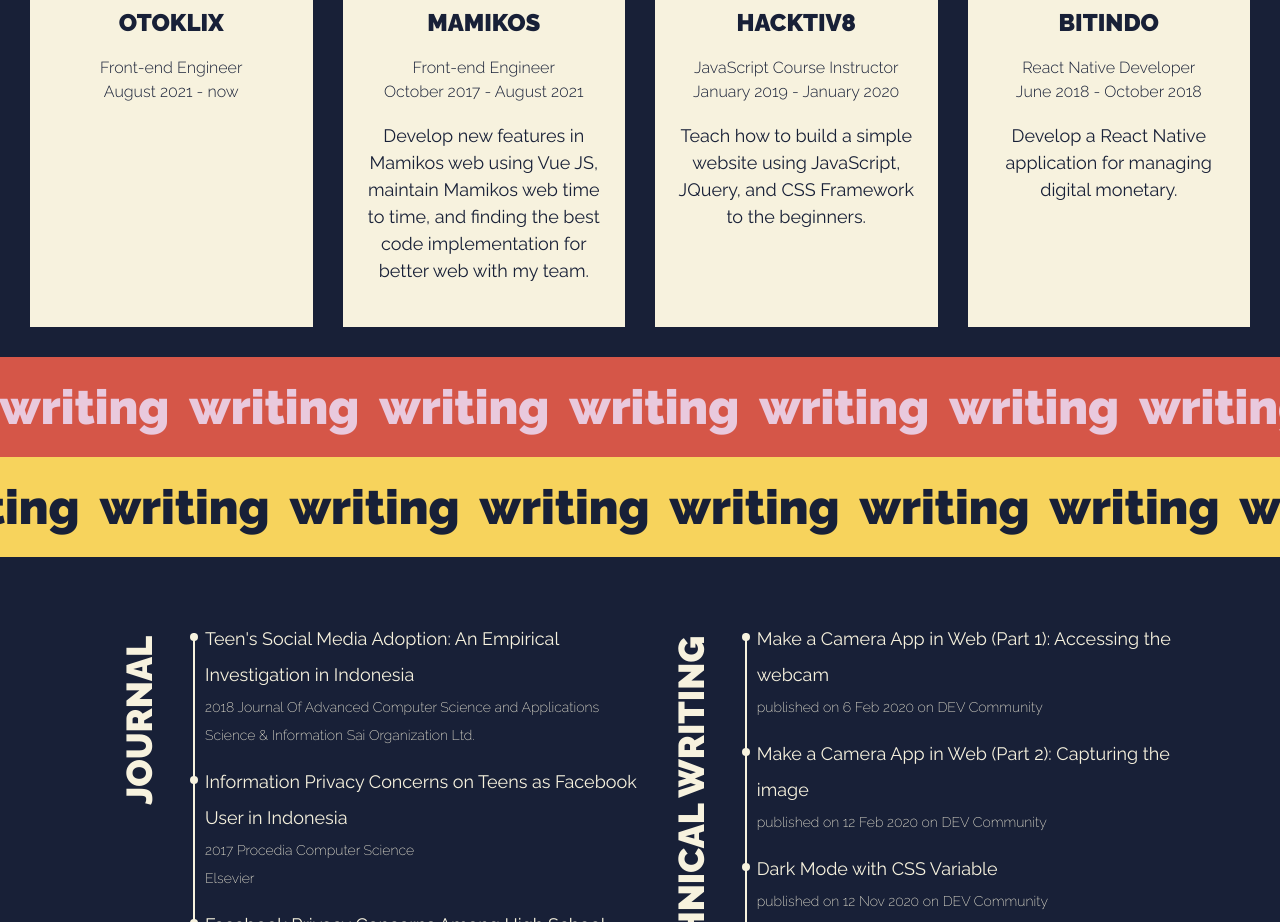
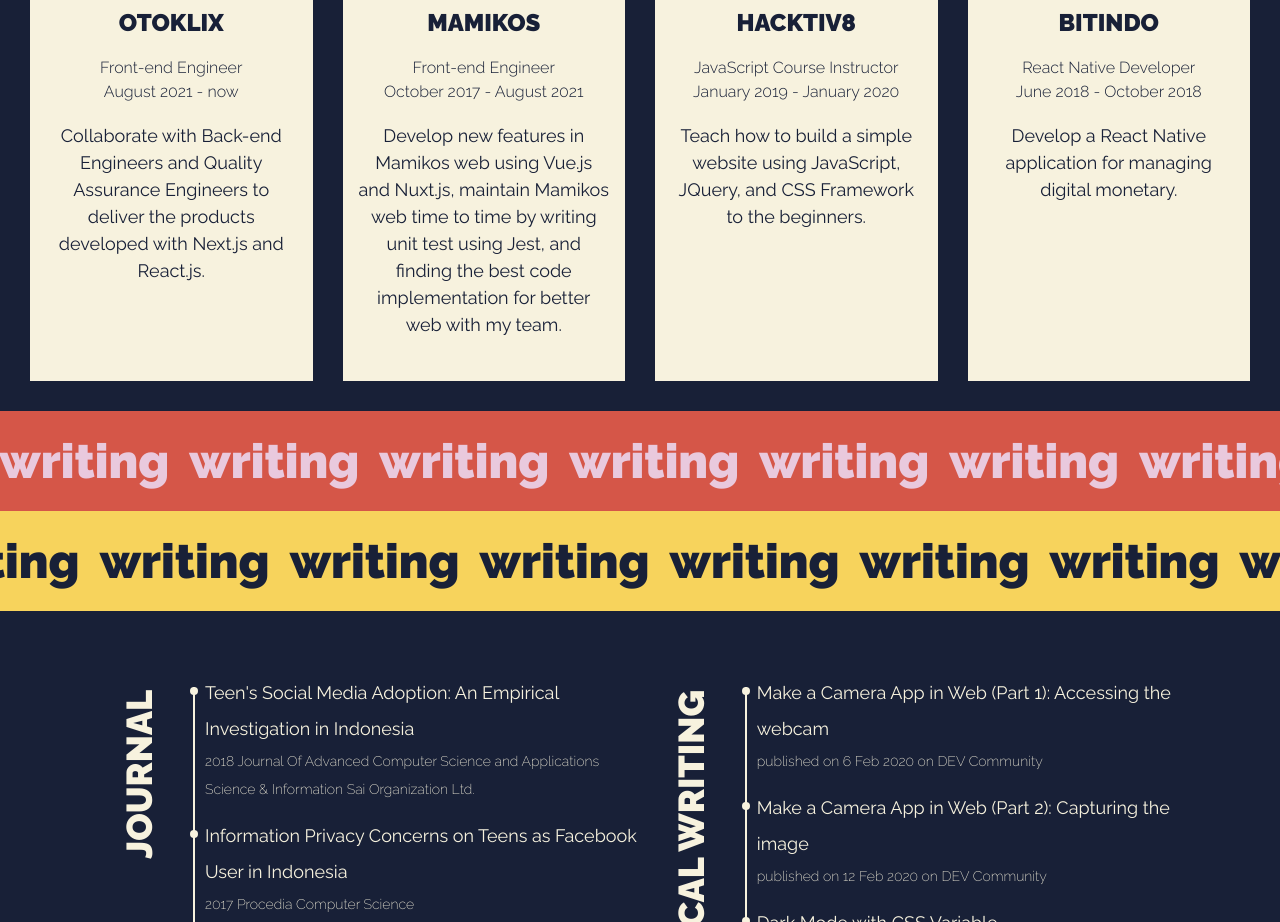
Before and after one commit to ditarahma08/la-vie, a Next.js app: page / in a window 1280 px wide. Shown: the part 2080-3002 px from the top of the page. Built offline with nearby package versions, Linux system fonts and the light colour scheme; a web font is replaced by a local one.

Commit message:
add content for profile

```diff
--- a/components/experiences/experiences.js
+++ b/components/experiences/experiences.js
@@ -15,7 +15,7 @@
 					jobType: 'full-time',
 					joinDate: 'August 2021',
 					exitDate: '',
-					description: ''
+					description: 'Collaborate with Back-end Engineers and Quality Assurance Engineers to deliver the products developed with Next.js and React.js.'
 				},
 				{
 					value: 1,
@@ -25,7 +25,7 @@
 					jobType: 'full-time',
 					joinDate: 'October 2017',
 					exitDate: 'August 2021',
-					description: 'Develop new features in Mamikos web using Vue JS, maintain Mamikos web time to time, and finding the best code implementation for better web with my team.'
+					description: 'Develop new features in Mamikos web using Vue.js and Nuxt.js, maintain Mamikos web time to time by writing unit test using Jest, and finding the best code implementation for better web with my team.'
 				},
 				{
 					value: 2,
```
